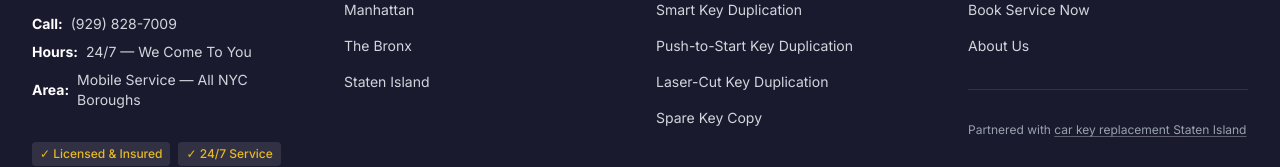
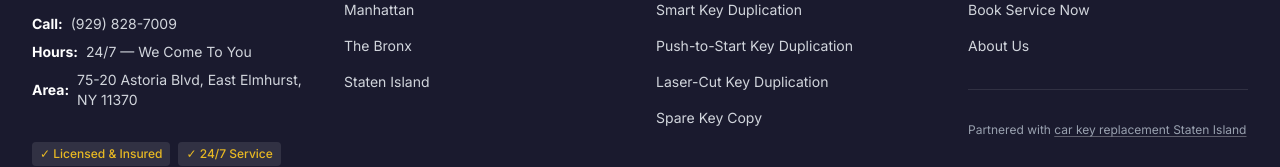
Before and after one commit to carkeystatenisland-dot/carkeysduplicate, a Next.js app: page / in a window 1280 px wide. Shown: the part 6084-6251 px from the top of the page. Built offline with nearby package versions, Linux system fonts and the light colour scheme.

Commit message:
Update business address to 75-20 Astoria Blvd site-wide

```diff
--- a/src/components/seo/LocalBusinessSchema.tsx
+++ b/src/components/seo/LocalBusinessSchema.tsx
@@ -11,8 +11,10 @@ export default function LocalBusinessSchema() {
     "telephone": SITE.phone,
     "address": {
       "@type": "PostalAddress",
-      "addressLocality": "New York",
+      "streetAddress": "75-20 Astoria Blvd",
+      "addressLocality": "East Elmhurst",
       "addressRegion": "NY",
+      "postalCode": "11370",
       "addressCountry": "US"
     },
     "geo": {
--- a/src/lib/constants.ts
+++ b/src/lib/constants.ts
@@ -4,7 +4,7 @@ export const SITE = {
   phone: '+19298287009',
   phoneDisplay: '(929) 828-7009',
   email: 'info@carkeysduplication.com',
-  address: 'Mobile Service — All NYC Boroughs',
+  address: '75-20 Astoria Blvd, East Elmhurst, NY 11370',
   hours: '24/7 — We Come To You',
   mainSite: 'https://www.carkeyreplacementstatenisland.com',
 }
```
